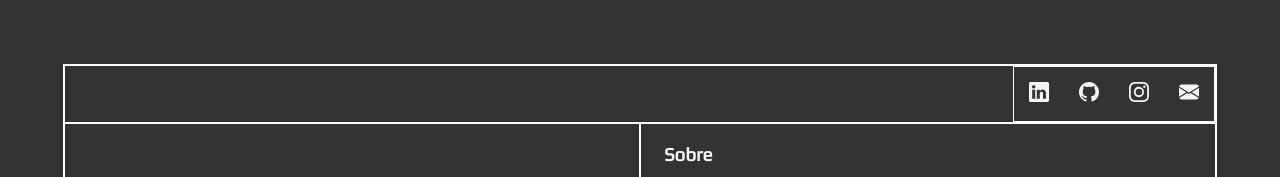
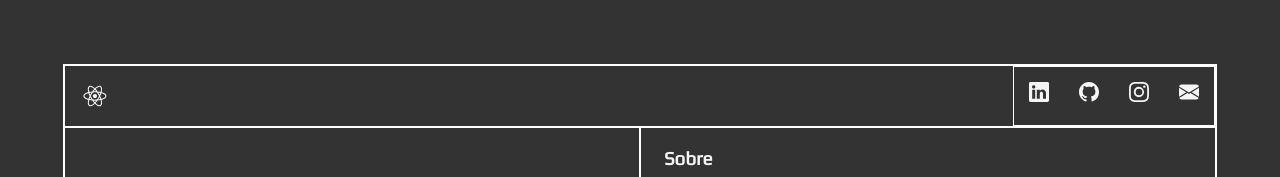
Before and after one commit to AlexandreR4ngel/Alexandrer4ngel.github.io, a React (Create React App) app: page / in a window 1280 px wide. Shown: the top 177 px of the page. Built offline with nearby package versions, Linux system fonts and the light colour scheme.

Commit message:
sem ideia do que fazer agora

```diff
--- a/src/components/Header.jsx
+++ b/src/components/Header.jsx
@@ -1,6 +1,7 @@
 // import { useEffect } from 'react';
 import './Header.style.css';
 import { BsLinkedin, BsGithub, BsInstagram, BsFillEnvelopeFill } from "react-icons/bs"; // https://react-icons.github.io/react-icons/icons?name=bs
+import { DiReact } from "react-icons/di";
 
 export default function Header() {
 
@@ -25,6 +26,7 @@ export default function Header() {
 
     return (
         <div className='SectionHeader'>
+            <DiReact className='iconReact' size={30}/>
             <div className='divHeader'>
                 {/* <button
                     value="divSobre"
@@ -47,7 +49,7 @@ export default function Header() {
                     Projetos
                 </button> */}
 
-                <a href="https://www.linkedin.com/in/alexandre-magno-rangel-193842222/" target="blank">
+                <a href="https://www.linkedin.com/in/alexandre-magno-rangel-193842222/" target="blank"> {/* https://blog.betrybe.com/react/react-icons/ */}
                     <BsLinkedin size={20}/>
                 </a>
                 <a href="https://github.com/AlexandreR4ngel" target="blank">
--- a/src/components/Header.style.css
+++ b/src/components/Header.style.css
@@ -1,8 +1,13 @@
 .SectionHeader {
     display: flex;
     flex-direction: row;
-    justify-content:flex-end;
+    justify-content:space-between;
     border: 1px solid white;
+}
+
+.iconReact {
+    margin: 15px;
+    color: whitesmoke;
 }
 
 .divHeader {
```
